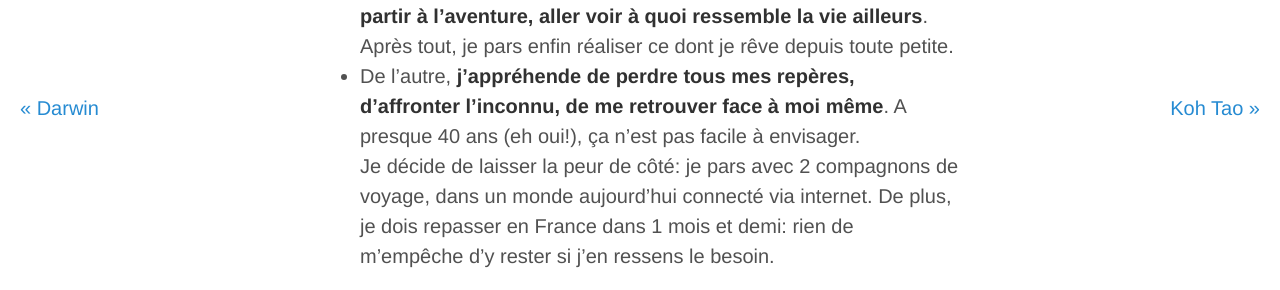
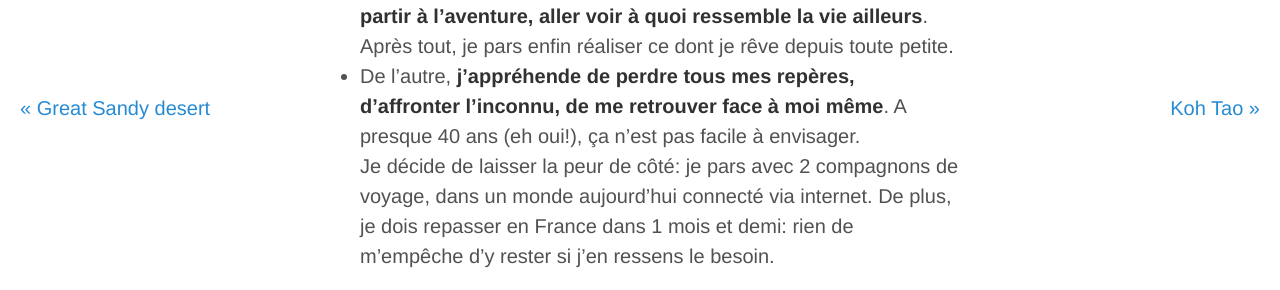
Before and after one commit to crossingborders/crossingborders.github.io, a Jekyll site: the page built from _posts/2014-02-04-France-grand-depart.md, in a window 1280 px wide. Shown: the part 757-1047 px from the top of the page. Built offline with Jekyll 4.4.1, drawn with Linux system fonts in a browser that asks for light colours; emoji names are drawn with the system emoji font; Markdown is read by kramdown in place of the engine named in the settings.

Commit message:
Update 2014-01-10-Vaste-Australie.md

```diff
--- a/_posts/2014-01-10-Vaste-Australie.md
+++ b/_posts/2014-01-10-Vaste-Australie.md
@@ -1,7 +1,7 @@
 ---
 layout: post
 title: « 8. Vaste Australie »
-zone: Darwin
+zone: Great Sandy desert
 photoset: 72157651710239388
 places:
   - name: Darwin
```
